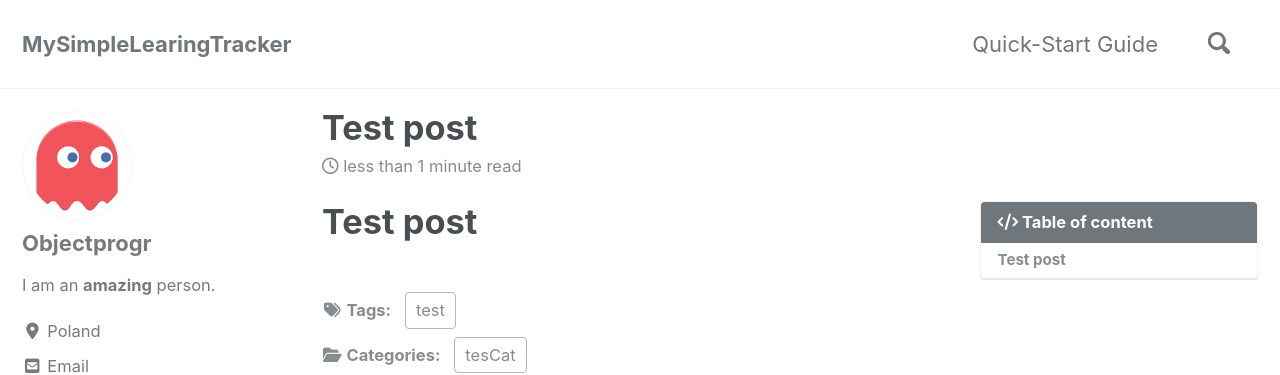
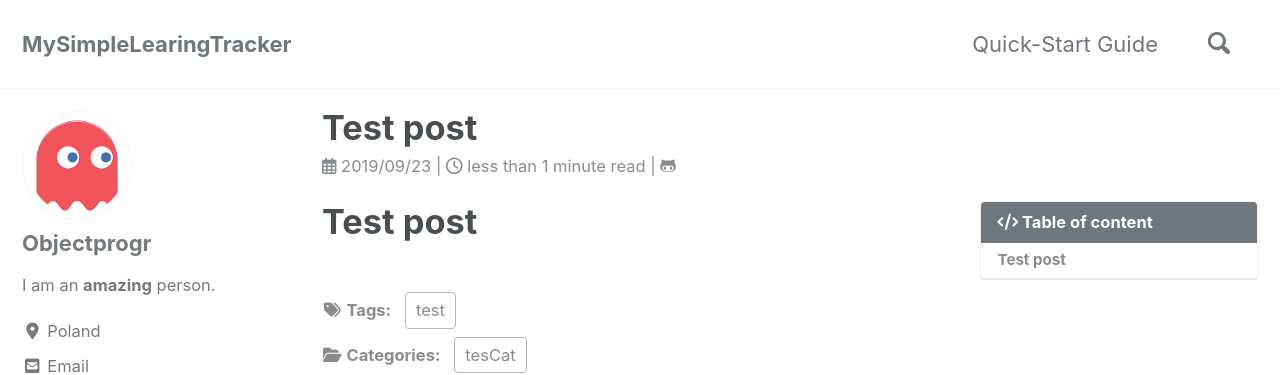
Before and after one commit to objectprogr/objectprogr.github.io_BAK2, a Jekyll site: the page built from _posts/2019-09-23-test-post.md, in a window 1280 px wide and 900 px high. Shown: the top 375 px of the window. Built offline with Jekyll 4.4.1, drawn with Linux system fonts in a browser that asks for light colours; cached includes are drawn as plain includes; nearby versions of some CDN libraries.

Commit message:
Update single layout - added published date

```diff
--- a/_layouts/single.html
+++ b/_layouts/single.html
@@ -28,7 +28,31 @@ layout: default
         <header>
           {% if page.title %}<h1 id="page-title" class="page__title" itemprop="headline">{{ page.title | markdownify | remove: "<p>" | remove: "</p>" }}</h1>{% endif %}
           {% if page.read_time %}
-            <p class="page__meta"><i class="far fa-clock" aria-hidden="true"></i> {% include read-time.html %}</p>
+            <p class="page__meta">
+
+              <!--- Include Author-->
+              {% if site.custom.post.authorname %}
+              By {{ site.author.name }} | {% endif %}
+
+              <!--- Include Published date-->
+              {% if site.custom.post.publisheddate %}
+              <i class="far fa-calendar-alt" aria-hidden="true"></i> {{ page.date | date: "%Y/%m/%d" }} |
+              {% endif %}
+
+              <!--- Include Read time-->
+              <i class="far fa-clock" aria-hidden="true"></i> {% include read-time.html %}
+
+              <!--- Include github-->
+              {% if site.custom.post.edit %} |
+              <a href="{{ site.github.repository_url }}/blob/master{{ site.branch }}/{{ page.path }}" title='Edit this page'>
+                <!--- <i class="fa fa-pencil" aria-hidden="true"></i></a>-->
+                <i class="fab fa-github-alt" aria-hidden="true"></i></a>
+              {% endif %}
+
+              <!---<i class="far fa-clock" aria-hidden="true"></i> {% include read-time.html %}-->
+
+
+            </p>
           {% endif %}
         </header>
       {% endunless %}
```
